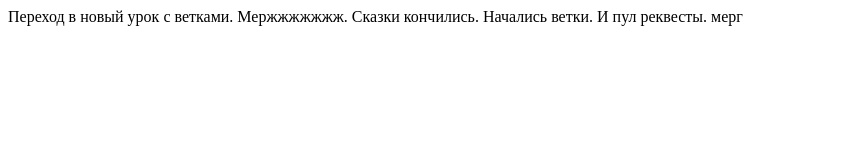
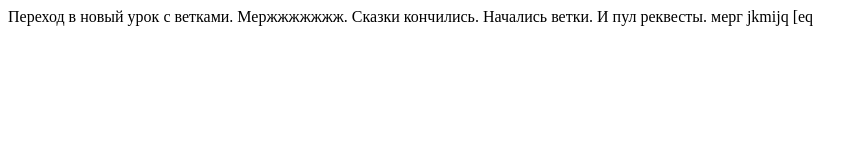
Before and after one commit to LavrovskiyDS/first-project2, a plain HTML site: page index.html in a window 1280 px wide. Shown: the whole page, without its empty margins (0-867 px from the left). Drawn offline with Linux system fonts and the light colour scheme.

Commit message:
merge check

```diff
--- a/index.html
+++ b/index.html
@@ -10,5 +10,6 @@
     Сказки кончились. Начались ветки.
     И пул реквесты.
     мерг
+    jkmijq [eq
 </body>
 </html>
```
